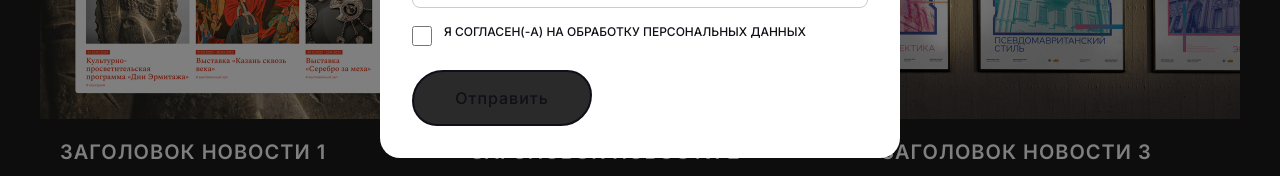
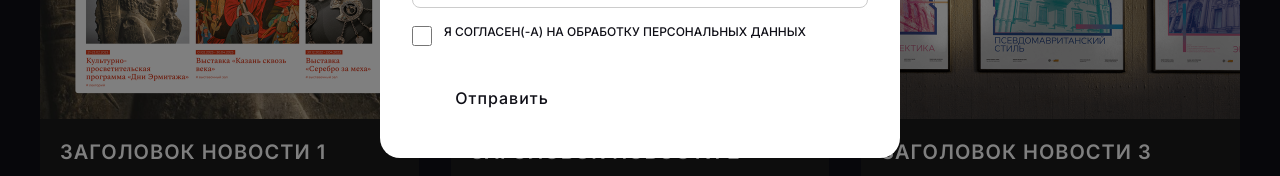
Before and after one commit to endzhe23/news-portal, a Next.js app: page / in a window 1280 px wide. Both pictures are taken after a click on the button "Связаться с нами". Shown: the part 445-621 px from the top of the page. Built offline with nearby package versions, Linux system fonts and the light colour scheme.

Commit message:
change styles

```diff
--- a/src/components/ContactForm/ContactForm.module.scss
+++ b/src/components/ContactForm/ContactForm.module.scss
@@ -156,7 +156,7 @@
 .checkbox {
   width: 20px;
   height: 20px;
-  accent-color: #ff6b35;
+  accent-color: #FB8627;
   cursor: pointer;
   flex-shrink: 0;
   margin-top: 2px;
@@ -172,12 +172,12 @@
 }
 
 .submitButton {
-  background: #ffffff;
-  background-image: linear-gradient(var(--color-surface), var(--color-surface)), var(--gradient-border);
-  border: 2px solid;
+  position: relative;
+  background: transparent;
+  border: 2px solid transparent;
   color: #0F0F17;
   padding: 16px;
-  border-radius: 40px 32px;
+  border-radius: 40px;
   font-size: 16px;
   font-weight: 500;
   cursor: pointer;
@@ -188,14 +188,31 @@
   min-width: 180px;
   align-self: flex-start;
 
-  &:hover:not(:disabled) {
-    background-color: linear-gradient(to bottom, #FB8627 0%, #F5BEF6 100%);;
-    color: #0F0F17;
+   &::before {
+    content: '';
+    position: absolute;
+    inset: 0;
+    background: var(--gradient-border);
+    z-index: -1;
+    border-radius: 40px;
   }
 
-  &:disabled {
-    opacity: 0.5;
-    cursor: not-allowed;
+  &::after {
+    content: '';
+    position: absolute;
+    inset: 2px;
+    background: #ffffff;
+    border-radius: 38px;
+    z-index: -1;
+    transition: all 0.3s ease;
+  }
+
+  &:hover::after {
+    background: var(--gradient-border);
+  }
+
+  &:hover {
+    transform: translateY(-2px);
   }
 
   @media (max-width: 768px) {
--- a/src/styles/globals.scss
+++ b/src/styles/globals.scss
@@ -2,7 +2,7 @@
   --color-primary: #ff6b35;
   --color-primary-light: #ff7e33;
   --color-secondary: #ff5e97;
-  --color-background: #1a1a1a;
+  --color-background: #0F0F17;
   --color-surface: #2a2a2a;
   --color-text: #ffffff;
   --color-text-secondary: #aaaaaa;
```
